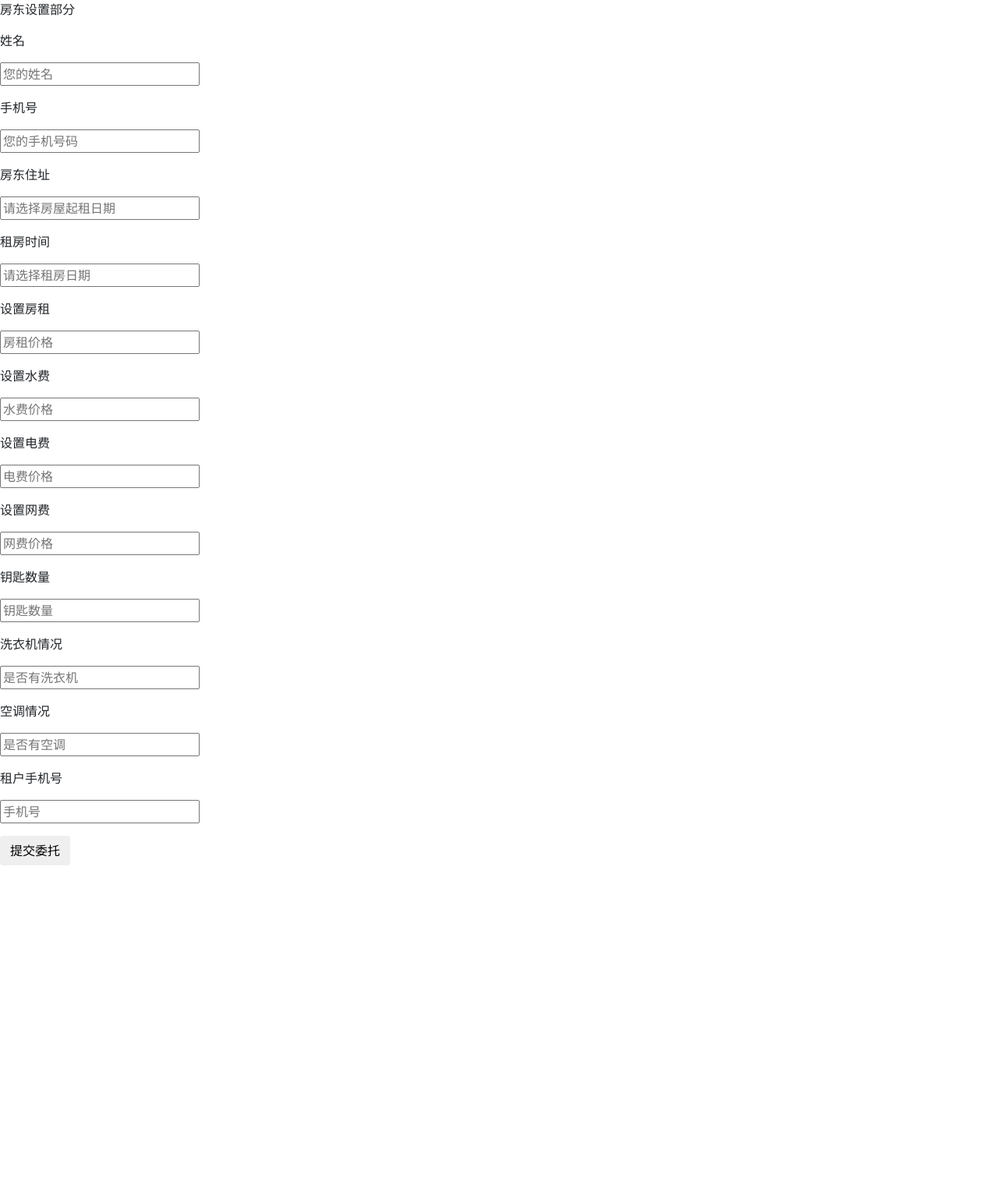
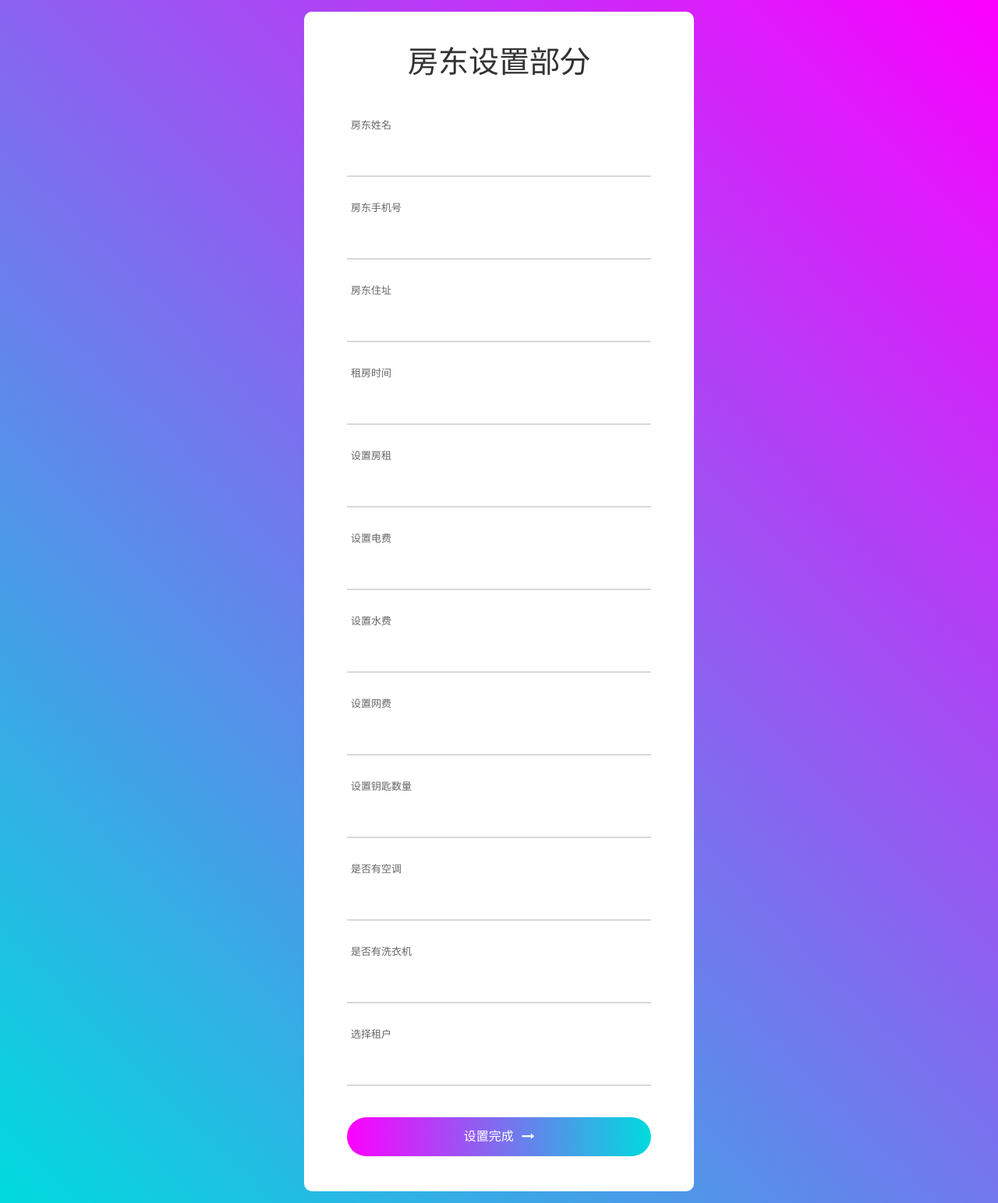
Before and after one commit to huifeng-kooboo/RentalSite, a Django app: page /login/landloadSetting in a window 1280 px wide. Shown: the whole page at 78% size. Before the commit the page ends 1110 px from the top, so only its background shows below. Run offline with Django 3.2, Linux system fonts and the light colour scheme; some libraries are stand-ins or nearby versions; some web fonts are replaced.

Commit message:
landloadSeeting前端界面修改完善完成
完善了一下landloadSetting界面，在main界面上添加了设置按钮，用来跳转到房东或租户设置界面 ，删除了房屋详情的介绍内容。 今晚把landload 输入框属性进行修改完善。

```diff
--- a/RentalSite/login/templates/landload/landloadsetting.html
+++ b/RentalSite/login/templates/landload/landloadsetting.html
@@ -1,114 +1,160 @@
+<!--表单提交通用模板-->
 <!DOCTYPE html>
 <html lang="en">
 <head>
+	<title>房东设置</title>
 	<meta charset="UTF-8">
-    <title>房东设置</title>
-    <link rel="stylesheet" type="text/css" href="/static/vendor/bootstrap/css/bootstrap.min.css">
+	<meta name="viewport" content="width=device-width, initial-scale=1">
 <!--===============================================================================================-->
-    <link rel="stylesheet" type="text/css" href="/static/fonts/font-awesome-4.7.0/css/font-awesome.min.css">
+	<link rel="icon" type="image/png" href="/static/form/images/icons/favicon.ico"/>
+<!--===============================================================================================-->
+	<link rel="stylesheet" type="text/css" href="/static/form/vendor/bootstrap/css/bootstrap.min.css">
+<!--===============================================================================================-->
+	<link rel="stylesheet" type="text/css" href="/static/form/fonts/font-awesome-4.7.0/css/font-awesome.min.css">
+<!--===============================================================================================-->
+	<link rel="stylesheet" type="text/css" href="/static/form/vendor/animate/animate.css">
+<!--===============================================================================================-->
+	<link rel="stylesheet" type="text/css" href="/static/form/vendor/css-hamburgers/hamburgers.min.css">
+<!--===============================================================================================-->
+	<link rel="stylesheet" type="text/css" href="/static/form/vendor/animsition/css/animsition.min.css">
+<!--===============================================================================================-->
+	<link rel="stylesheet" type="text/css" href="/static/form/vendor/select2/select2.min.css">
+<!--===============================================================================================-->
+	<link rel="stylesheet" type="text/css" href="/static/form/vendor/daterangepicker/daterangepicker.css">
+<!--===============================================================================================-->
+	<link rel="stylesheet" type="text/css" href="/static/form/css/util.css">
+	<link rel="stylesheet" type="text/css" href="/static/form/css/main.css">
 <!--===============================================================================================-->
 </head>
 <body>
-<div class="headertwo clearfloat" id="header">
-    <p class="fl">房东设置部分</p>
+	<div class="container-contact100">
+		<div class="wrap-contact100">
+			<form class="contact100-form validate-form" method="post">
+                {% csrf_token %}
+				<span class="contact100-form-title">
+					房东设置部分
+				</span>
+
+				<div class="wrap-input100 validate-input" data-validate="Name is required">
+					<span class="label-input100">房东姓名</span>
+					<input class="input100" type="text" name="landload_name" value="{{ personal.username }}" disabled="disabled">
+					<span class="focus-input100"></span>
 				</div>
 
-<div id="main">
-    <form role="form" id ="frm" method="post">
-        <div class="form-group">
-            <p class="tit fl">姓名</p>
-            <input type="text" name="landload_name" id="" value="" placeholder="您的姓名" class="fl"/>
+				<div class="wrap-input100 validate-input" data-validate = "Valid email is required: ex@abc.xyz">
+					<span class="label-input100">房东手机号</span>
+					<input class="input100" type="text" name="phone_number" value="{{ personal.password }}">
+					<span class="focus-input100"></span>
 				</div>
-        <div class="form-group">
-            <p class="tit fl">手机号</p>
-            <input type="text" name="phone_number" id="" value="" placeholder="您的手机号码" class="fl"/>
+
+                <div class="wrap-input100 validate-input" data-validate = "Valid email is required: ex@abc.xyz">
+					<span class="label-input100">房东住址</span>
+					<input class="input100" type="text" name="landload_address" value="{{ personal.password }}">
+					<span class="focus-input100"></span>
 				</div>
-        <div class="form-group">
-            <p class="tit fl">房东住址</p>
-            <input type="text" name="landload_address" id="" value="" placeholder="请选择房屋起租日期" class="fl day"/>
-            <i class="iconfont icon-arrowright fl"></i>
+
+                <div class="wrap-input100 validate-input" data-validate = "Valid email is required: ex@abc.xyz">
+					<span class="label-input100">租房时间</span>
+					<input class="input100" type="text" name="rent_date" value="{{ personal.password }}">
+					<span class="focus-input100"></span>
 				</div>
-        <div class="form-group">
-            <p class="tit fl">租房时间</p>
-            <input type="text" name="rent_date" id="" value="" placeholder="请选择租房日期" class="fl day"/>
-            <i class="iconfont icon-arrowright fl"></i>
+
+                <div class="wrap-input100 validate-input" data-validate = "Valid email is required: ex@abc.xyz">
+					<span class="label-input100">设置房租</span>
+					<input class="input100" type="text" name="rent_price" value="{{ personal.password }}">
+					<span class="focus-input100"></span>
 				</div>
-        <div class="form-group">
-            <p class="tit fl">设置房租</p>
-            <input type="text" name="rent_price" id="" value="" placeholder="房租价格" class="fl"/>
-            <i class="iconfont icon-arrowright fl"></i>
+
+                <div class="wrap-input100 validate-input" data-validate = "Valid email is required: ex@abc.xyz">
+					<span class="label-input100">设置电费</span>
+					<input class="input100" type="text" name="electric_price" value="{{ personal.password }}">
+					<span class="focus-input100"></span>
 				</div>
-        <div class="form-group">
-            <p class="tit fl">设置水费</p>
-            <input type="text" name="water_price" id="" value="" placeholder="水费价格" class="fl"/>
-            <i class="iconfont icon-arrowright fl"></i>
+
+                <div class="wrap-input100 validate-input" data-validate = "Valid email is required: ex@abc.xyz">
+					<span class="label-input100">设置水费</span>
+					<input class="input100" type="text" name="water_price" value="{{ personal.password }}">
+					<span class="focus-input100"></span>
 				</div>
-        <div class="form-group">
-            <p class="tit fl">设置电费</p>
-            <input type="text" name="electric_price" id="" value="" placeholder="电费价格" class="fl"/>
-            <i class="iconfont icon-arrowright fl"></i>
+
+                <div class="wrap-input100 validate-input" data-validate = "Valid email is required: ex@abc.xyz">
+					<span class="label-input100">设置网费</span>
+					<input class="input100" type="text" name="network_price" value="{{ personal.password }}">
+					<span class="focus-input100"></span>
 				</div>
-        <div class="form-group">
-            <p class="tit fl">设置网费</p>
-            <input type="text" name="network_price" id="" value="" placeholder="网费价格" class="fl"/>
-            <i class="iconfont icon-arrowright fl"></i>
+
+                <div class="wrap-input100 validate-input" data-validate = "Valid email is required: ex@abc.xyz">
+					<span class="label-input100">设置钥匙数量</span>
+					<input class="input100" type="text" name="key_number" value="{{ personal.password }}">
+					<span class="focus-input100"></span>
 				</div>
-        <div class="form-group">
-            <p class="tit fl">钥匙数量</p>
-            <input type="text" name="" id="" value="" placeholder="钥匙数量" class="fl day"/>
-            <i class="iconfont icon-arrowright fl"></i>
+
+                <div class="wrap-input100 validate-input" data-validate = "Valid email is required: ex@abc.xyz">
+					<span class="label-input100">是否有空调</span>
+					<input class="input100" type="text" name="air_condition" value="{{ personal.password }}">
+					<span class="focus-input100"></span>
 				</div>
-        <div class="form-group">
-            <p class="tit fl">洗衣机情况</p>
-            <input type="text" name="" id="" value="" placeholder="是否有洗衣机" class="fl day"/>
-            <i class="iconfont icon-arrowright fl"></i>
+
+                <div class="wrap-input100 validate-input" data-validate = "Valid email is required: ex@abc.xyz">
+					<span class="label-input100">是否有洗衣机</span>
+					<input class="input100" type="text" name="washing_machine" value="{{ personal.password }}">
+					<span class="focus-input100"></span>
 				</div>
-        <div class="form-group">
-            <p class="tit fl">空调情况</p>
-            <input type="text" name="" id="" value="" placeholder="是否有空调" class="fl day"/>
-            <i class="iconfont icon-arrowright fl"></i>
+
+                <div class="wrap-input100 validate-input" data-validate = "Valid email is required: ex@abc.xyz">
+					<span class="label-input100">选择租户</span>
+					<input class="input100" type="text" name="rental_name" value="{{ personal.password }}">
+					<span class="focus-input100"></span>
 				</div>
-        <div class="form-group">
-            <p class="tit fl">租户手机号</p>
-            <input type="text" name="" id="" value="" placeholder="手机号" class="fl"/>
-            <i class="iconfont icon-arrowright fl"></i>
+
+				<div class="container-contact100-form-btn">
+					<div class="wrap-contact100-form-btn">
+						<div class="contact100-form-bgbtn"></div>
+						<button class="contact100-form-btn" type="submit">
+							<span>
+								设置完成
+								<i class="fa fa-long-arrow-right m-l-7" aria-hidden="true"></i>
+							</span>
+						</button>
+					</div>
 				</div>
 			</form>
-     <button type="submit" id="btnform" class="btn btn-default">提交委托</button>
 		</div>
-<script src="/static/vendor/jquery/jquery.min.js"></script>
+	</div>
+	<div id="dropDownSelect1"></div>
+
+<!--===============================================================================================-->
+	<script src="/static/form/vendor/jquery/jquery-3.2.1.min.js"></script>
+<!--===============================================================================================-->
+	<script src="/static/form/vendor/animsition/js/animsition.min.js"></script>
+<!--===============================================================================================-->
+	<script src="/static/form/vendor/bootstrap/js/popper.js"></script>
+	<script src="/static/form/vendor/bootstrap/js/bootstrap.min.js"></script>
+<!--===============================================================================================-->
+	<script src="/static/form/vendor/select2/select2.min.js"></script>
 	<script>
-    $(document).ready(function () {
-        $("#btnform").bind("click", function() {
-            //var landloadmsg = $("#frm");
-            var dataform =  document.getElementsByTagName('input');
-            var jsons = transformToJson(dataform);
-            var data = JSON.stringify(jsons);
-            alert(data);
-            function transformToJson(formData) {
-                    var obj = {}
-                    for (var i in formData) {
+		$(".selection-2").select2({
+			minimumResultsForSearch: 20,
+			dropdownParent: $('#dropDownSelect1')
+		});
+	</script>
+<!--===============================================================================================-->
+	<script src="/static/form/vendor/daterangepicker/moment.min.js"></script>
+	<script src="/static/form/vendor/daterangepicker/daterangepicker.js"></script>
+<!--===============================================================================================-->
+	<script src="/static/form/vendor/countdowntime/countdowntime.js"></script>
+<!--===============================================================================================-->
+	<script src="/static/form/js/main.js"></script>
 
-                        //下标为的i的name做为json对象的key，下标为的i的value做为json对象的value
-                        obj[formData[i].name] = formData[i]['value'];
-                    }
-                    return obj;
-                }
+	<!-- Global site tag (gtag.js) - Google Analytics -->
+<script async src="https://www.googletagmanager.com/gtag/js?id=UA-23581568-13"></script>
+<script>
+  window.dataLayer = window.dataLayer || [];
+  function gtag(){dataLayer.push(arguments);}
+  gtag('js', new Date());
 
+  gtag('config', 'UA-23581568-13');
+</script>
 
-            $.ajax({
-                type: "POST",
-                url: "",
-                data: data,
-                success: function (data) {
-
-                }
-            });
-        })
-
-    });
-
-
-</script>
 </body>
 </html>
```
Also changed, not shown: RentalSite/login/templates/main/main.html (+7 -0 lines), RentalSite/login/templates/main/proinfo.html (+1 -9 lines), RentalSite/static/images/icons/设置.png (added). Lines whose indentation alone changed are shown as unchanged.
